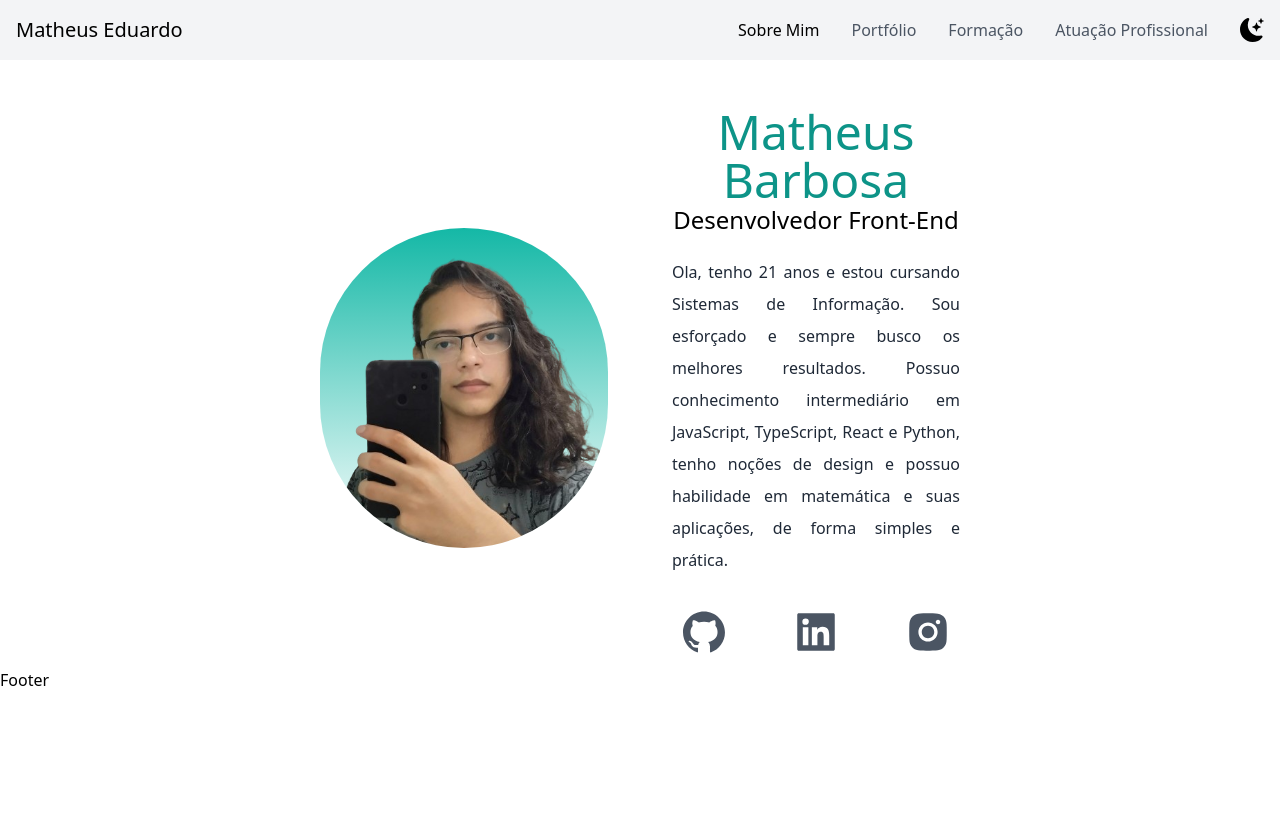
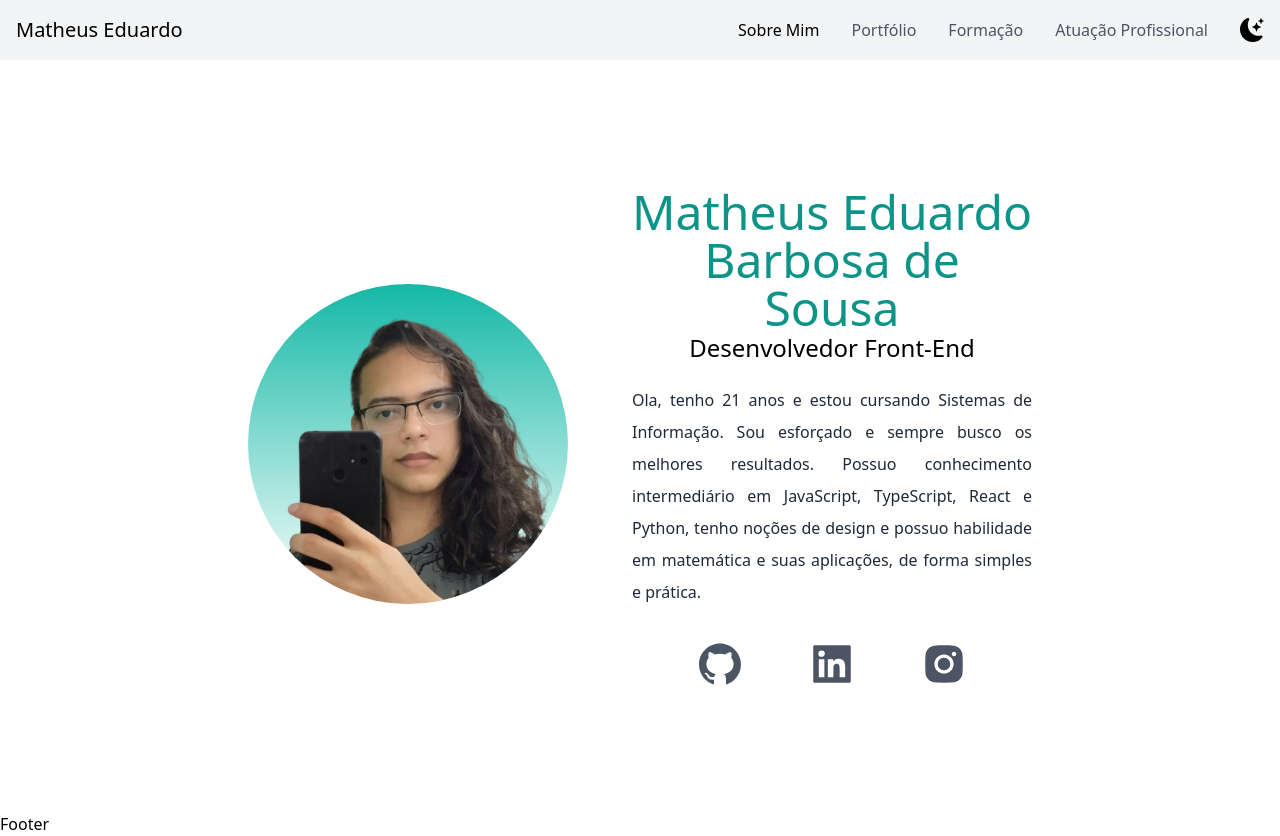
Before and after one commit to BarbosaNath/BarbosaNath.github.io, a React (Vite) app: page / in a window 1280 px wide. Before the commit the page ends 800 px from the top, so only its background shows below. Built offline with nearby package versions, Linux system fonts and the light colour scheme.

Commit message:
style: updated styling

```diff
--- a/src/components/AboutMe/index.tsx
+++ b/src/components/AboutMe/index.tsx
@@ -5,18 +5,18 @@ const AboutMe = () => {
   return (
     <section
       id="about-me"
-      className="flex items-center justify-center px-16 gap-16 flex-col md:flex-row xl:px-80"
+      className="flex items-center justify-center gap-16 flex-col md:flex-row md:pb-20 md:pt-10 xl:pb-28 xl:pt-20 px-16 xl:px-60 2xl:px-80"
     >
       <div className="relative bg-gradient-to-b from-teal-500 rounded-full overflow-hidden w-80 h-80">
         <img src={MatheusIMG} className="m-auto" />
       </div>
 
       <div className="text-center md:w-1/2">
-        <h2 className="text-5xl py2 text-teal-600 font-medium ">
-          Matheus Barbosa
+        <h2 className="text-5xl py2 text-teal-600 font-medium max-w-md mx-auto">
+          Matheus Eduardo Barbosa de Sousa
         </h2>
         <h3 className="text-2xl py2">Desenvolvedor Front-End</h3>
-        <p className=" text-md py-5 leading-8 text-justify text-gray-800">
+        <p className="text-md py-5 leading-8 text-justify text-gray-800">
           Ola, tenho 21 anos e estou cursando Sistemas de Informação. Sou
           esforçado e sempre busco os melhores resultados. Possuo conhecimento
           intermediário em JavaScript, TypeScript, React e Python, tenho noções
--- a/src/components/Projects/Project.tsx
+++ b/src/components/Projects/Project.tsx
@@ -9,13 +9,13 @@ const Project: FC<ProjectType> = ({
   links,
 }) => {
   return (
-    <div className="flex flex-col md:flex-row text-center mx-auto shadow-[0_0_40px_-10px_rgba(0,0,0,0.3)] shadow-gray-300 m-10 w-5/6 rounded-lg min-h-[70vh] overflow-hidden">
+    <div className="flex flex-col text-center mx-auto shadow-[0_0_40px_-10px_rgba(0,0,0,0.3)] shadow-gray-300 m-10 w-5/6 rounded-lg h-100 overflow-hidden pb-2 lg:flex-row lg:pb-0 xl:flex-col xl:w-1/3 xl:m-0 xl:pb-2">
       <img
         src={image}
-        className="w-full h-48 md:min-h-[70vh] md:w-96 object-cover "
+        className="w-full h-48 md:h-60 lg:min-h-[70vh] lg:w-96 xl:w-full xl:max-h-20 xl:min-h-[30vh] object-cover "
       />
 
-      <div className="flex flex-col justify-center items-center m-auto gap-8">
+      <div className="flex flex-col justify-start items-center mx-auto my-4 lg:my-auto xl:my-4 gap-3">
         <h1 className="text-3xl text-teal-600">{name}</h1>
         <p className="text-md px-10 leading-8 text-gray-800">{description}</p>
 
```
